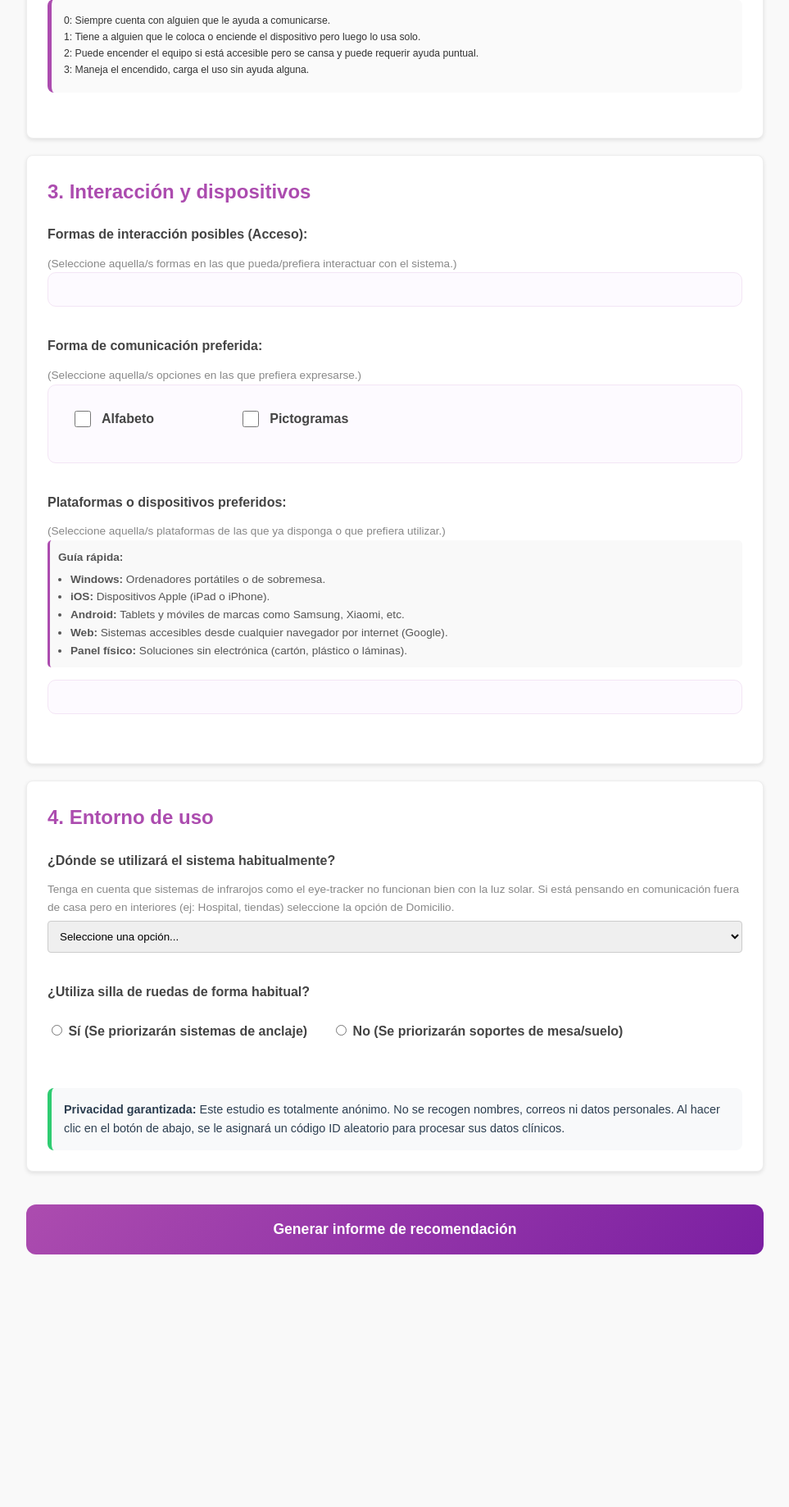
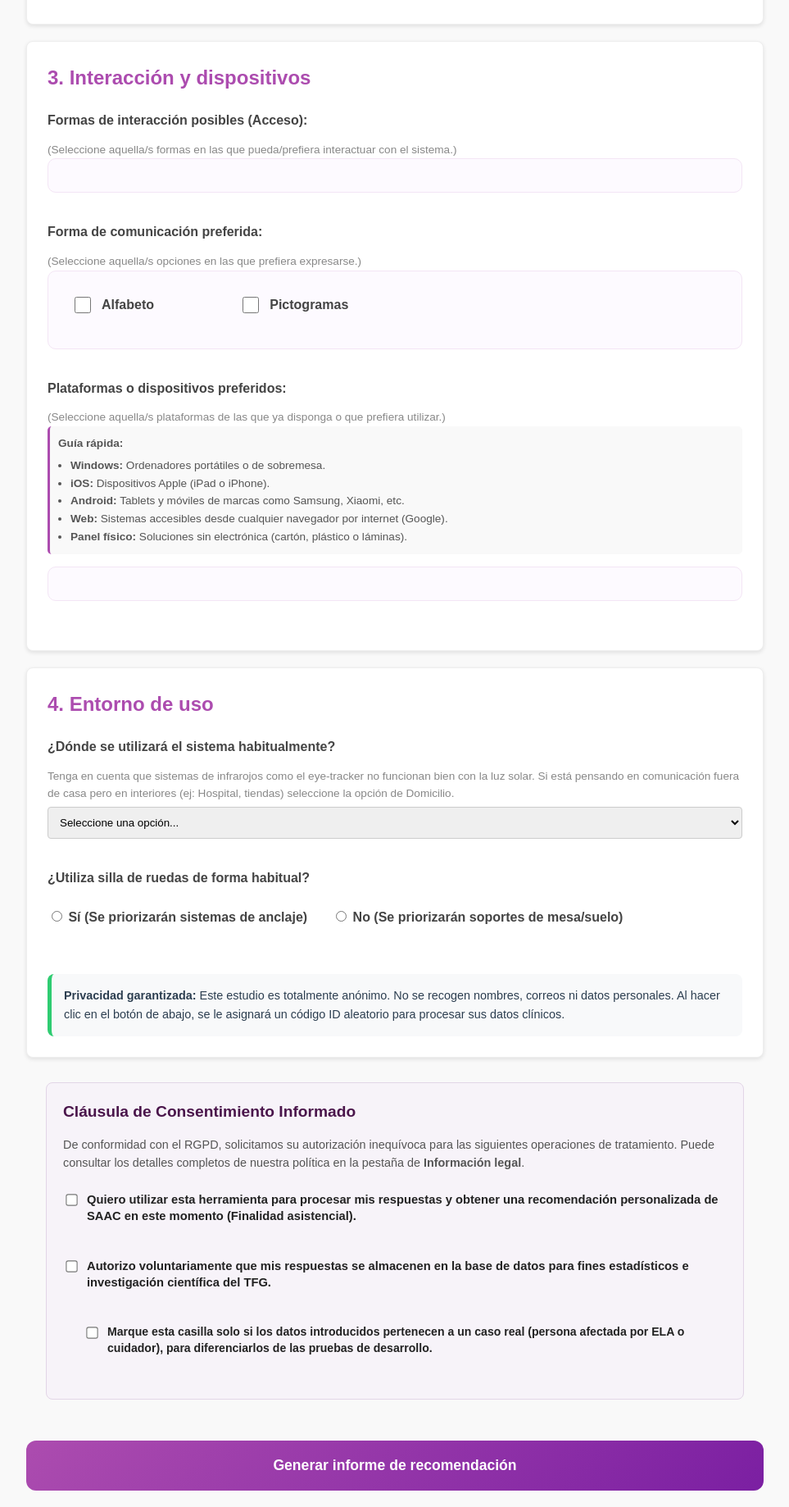
Before and after one commit to itslxcy/Trabajo-fin-de-grado, a Flask app: page /cuestionario in a window 1280 px wide. Shown: the part 2065-3903 px from the top of the page at 82% size, without its empty margins (158-1121 px from the left). Before the commit the page ends 3595 px from the top, so only its background shows below. Run offline with Flask 3, Linux system fonts and the light colour scheme; data that the repository does not hold is empty.

Commit message:
Especificación protección de datos

```diff
--- a/backend/app.py
+++ b/backend/app.py
@@ -18,12 +18,11 @@ load_dotenv()
 app = Flask(__name__)
 
 # CONFIGURACIÓN DE BASE DE DATOS
-# Primero intenta obtener la URL completa (la que te da Render)
+# Primero intenta obtener la URL completa (la que da Render)
 # Si no existe, construye la URL con las variables locales del .env
 url_nube = os.getenv('DATABASE_URL')
 
 if url_nube:
-    # Render a veces da la URL como 'postgres://', pero SQLAlchemy necesita 'postgresql://'
     if url_nube.startswith("postgres://"):
         url_nube = url_nube.replace("postgres://", "postgresql://", 1)
     app.config['SQLALCHEMY_DATABASE_URI'] = url_nube
@@ -81,17 +80,17 @@ def info_legal():
 
 #LÓGICA PRINCIPAL DE RECOMENDACIÓN. Recibe el cuestionario contestado, aplica un algoritmo de filtrado y genera recomendación
 @app.route('/recomendar', methods=['POST'])
-def recomendar():
+def determinar_recomendacion():
     nombre_usuario = generar_id_anonimo()
 
-    #CAPTURA DE DATOS
-    #IDS de las opciones seleccionadas en el cuestionario para idiomas, entradas, plataformas y métodos en forma de listas int
+    # CAPTURA DE DATOS
+    # IDS de las opciones seleccionadas en el cuestionario para idiomas, entradas, plataformas y métodos en forma de listas int
     ids_idiomas = [int(x) for x in request.form.getlist('idioma_ids')]
     ids_entradas = [int(x) for x in request.form.getlist('entrada_ids')]
     ids_plataformas = [int(x) for x in request.form.getlist('plataforma_ids')]
     ids_metodos_usuario = [int(x) for x in request.form.getlist('alfabetizacion_ids')]
 
-    #Niveles funcionales del usuario en escala numérica
+    # Niveles funcionales del usuario en escala numérica
     v_vision = int(request.form.get('vision', 0))
     v_audicion = int(request.form.get('audicion', 0))
     v_habla = int(request.form.get('habla', 0))
@@ -99,28 +98,33 @@ def recomendar():
     v_tecnologia = int(request.form.get('tecnologia', 0))
     v_autonomia_nivel = int(request.form.get('independencia', 0))
 
-    #Datos adicionales sobre el entorno, silla y si es un paciente real o una prueba
+    # Datos adicionales sobre el entorno, silla y si es un paciente real o una prueba
     v_entorno = request.form.get('entorno_principal', 'No definido')
     v_silla = request.form.get('usa_silla') == 'true'
+    # Captura limpia de PACIENTE REAL (True si está marcado, False si no)
+    # Captura limpia de PACIENTE REAL (Compara si el string es exactamente 'true')
     v_es_real = request.form.get('es_real') == 'true'
 
-    #INICIALIZACIÓN DE LISTAS DE RESULTADOS
+    # Captura limpia de AUTORIZA INVESTIGACIÓN
+    v_autoriza_investigacion = request.form.get('autoriza_investigacion') == 'true'
+
+    # INICIALIZACIÓN DE LISTAS DE RESULTADOS
     sistemas_finales = [] #Lista de sistemas válidos para recomendar directamente
     sistemas_preventivos = [] #Lista de sistemas que se pueden recomendar de forma preventiva (para facilitar la curva de aprendizaje)
     accesorios_referencia = [] #Lista de accesorios asociados
     ids_acc_vistos = set() #Control de duplicados en accesorios (si es complementario a varios SAAC sugeridos vale con que lo recomiende una vez)
     bancos_voz_final = [] #Lista con Voice Banking
 
-    #Identificación de IDs críticos para filtros inteligentes (Ojos y Manos)
+    # Identificación de IDs críticos para filtros inteligentes (Ojos y Manos)
     ent_ojos = TipoEntrada.query.filter(TipoEntrada.nombre.ilike('%ojos%')).first()
     id_ojos = ent_ojos.id if ent_ojos else None
     ent_manos = TipoEntrada.query.filter(TipoEntrada.nombre.ilike('%manos%')).first()
     id_manos = ent_manos.id if ent_manos else None
 
-    #LÓGICA DE FILTRADO BASE (SQL)
+    # LÓGICA DE FILTRADO BASE (SQL)
     consulta = SaacSistema.query.outerjoin(SistemaRequisitoFuncional)
 
-    #Filtros clínicos (El nivel del usuario debe ser mayor o igual al mínimo requerido por el sistema)
+    # Filtros clínicos (El nivel del usuario debe ser mayor o igual al mínimo requerido por el sistema)
     campos_clinicos = [(SaacSistema.fatiga_fisica, v_resistencia),
         (SistemaRequisitoFuncional.nivel_visual_min, v_vision),
         (SistemaRequisitoFuncional.nivel_tecnologico_min, v_tecnologia),
@@ -130,14 +134,14 @@ def recomendar():
     for columna, valor in campos_clinicos:
         consulta = consulta.filter(columna <= valor)
 
-    #Ejecuta el filtro anterior y se obtienen los resultados preliminares
+    # Ejecuta el filtro anterior y se obtienen los resultados preliminares
     resultados_preliminares = consulta.all()
 
-    #FUNCIÓN RECURSIVA PARA OBTENER PERIFÉRICOS (NUEVO)
-    #Busca en la tabla de asociación sistema_dependencia y añade accesorios "tirando del hilo" (ej: Software -> Tablet -> Soporte)
+    # FUNCIÓN RECURSIVA PARA OBTENER PERIFÉRICOS (NUEVO)
+    # Busca en la tabla de asociación sistema_dependencia y añade accesorios "tirando del hilo" (ej: Software -> Tablet -> Soporte)
     def obtener_perifericos_recursivo(sistema_u_objeto, lista_para_llenar):
         for acc in sistema_u_objeto.hardware_requerido:
-            #FILTRO DE PRECISIÓN TÁCTIL: Solo recomienda Lápiz o Guantes si el usuario puede usar las manos
+            # FILTRO DE PRECISIÓN TÁCTIL: Solo recomienda Lápiz o Guantes si el usuario puede usar las manos
             es_accesorio_tactil = any(k in acc.nombre.lower() for k in ['lápiz', 'guante'])
             if es_accesorio_tactil and (id_manos not in ids_entradas):
                 continue
@@ -158,19 +162,19 @@ def recomendar():
                 ids_acc_vistos.add(acc.id)
                 accesorios_referencia.append(acc)
 
-            #Llamada recursiva para encontrar dependencias del accesorio (Cascada)
+            # Llamada recursiva para encontrar dependencias del accesorio (Cascada)
             obtener_perifericos_recursivo(acc, lista_para_llenar)
 
-    #BUCLE DE FILTRADO DETALLADO a partir de los preliminares
+    # BUCLE DE FILTRADO DETALLADO a partir de los preliminares
     for s in resultados_preliminares:
         # Inicializamos los atributos para el HTML
         s.accesorios_totales = []
         s.nota_clinica = ""
 
-        #Filtro de idiomas, el sistema debe tener al menos uno de los idiomas seleccionados
+        # Filtro de idiomas, el sistema debe tener al menos uno de los idiomas seleccionados
         if ids_idiomas and not any(i.id in ids_idiomas for i in s.idiomas): continue
 
-        #Filtro de plataformas (Corregido para ser estricto con los Packs y Paneles)
+        # Filtro de plataformas (Corregido para ser estricto con los Packs y Paneles)
         if ids_plataformas:
             s_plats_ids = [p.id for p in s.plataformas]
             # Si el sistema tiene plataformas asignadas, comprobamos coincidencia estricta
@@ -181,93 +185,95 @@ def recomendar():
             elif s.categoria == 'sistema':
                 continue
 
-        #FILTRO DE MÉTODOS (Alfabeto/Pictogramas)
+        # FILTRO DE MÉTODOS (Alfabeto/Pictogramas)
         if ids_metodos_usuario:
             metodos_sistema_ids = [m.id for m in s.metodos]
-            #Si el sistema tiene métodos definidos, debe coincidir con al menos uno del usuario
+            # Si el sistema tiene métodos definidos, debe coincidir con al menos uno del usuario
             if metodos_sistema_ids and not any(m_id in ids_metodos_usuario for m_id in metodos_sistema_ids): continue
 
-        #Filtro de entradas, el sistema debe aceptar al menos uno de los métodos de entrada elegidos
+        # Filtro de entradas, el sistema debe aceptar al menos uno de los métodos de entrada elegidos
         if ids_entradas and s.entradas:
             if not any(e.id in ids_entradas for e in s.entradas): continue
 
-        #ASIGNACIÓN DE ACCESORIOS Y LÓGICA PREVENTIVA
+        # ASIGNACIÓN DE ACCESORIOS Y LÓGICA PREVENTIVA
         s_entradas_ids = [e.id for e in s.entradas]
 
-        #Lógica para control ocular preventivo
+        # Lógica para control ocular preventivo
         if id_ojos and id_ojos in s_entradas_ids and id_ojos not in ids_entradas:
-            #Solo se recomienda como preventivo si es software y requiere eye tracker (según BD)
+            # Solo se recomienda como preventivo si es software y requiere eye tracker (según BD)
             tiene_eye_tracker = any('eye tracker' in h.nombre.lower() for h in s.hardware_requerido)
 
             if s.categoria == 'sistema' and tiene_eye_tracker:
                 s.nota_clinica = "RECOMENDACIÓN PREVENTIVA: Entrenamiento temprano para el futuro control ocular."
                 sistemas_preventivos.append(s)
-                #Buscamos periféricos del preventivo para mostrarlos en la lista de referencia y en su objeto
+                # Buscamos periféricos del preventivo para mostrarlos en la lista de referencia y en su objeto
                 obtener_perifericos_recursivo(s, s.accesorios_totales)
-                continue #No se añade a la lista de recomendaciones directas para que no salga duplicado
+                continue # No se añade a la lista de recomendaciones directas para que no salga duplicado
             else:
                 continue
 
-        #Si llegamos aquí y es de la categoria sistema (no es hardware), se añade a la lista final
+        # Si llegamos aquí y es de la categoria sistema (no es hardware), se añade a la lista final
         if s.categoria == 'sistema':
             sistemas_finales.append(s)
-            #Activamos la búsqueda en cascada de periféricos para este sistema
+            # Activamos la búsqueda en cascada de periféricos para este sistema
             obtener_perifericos_recursivo(s, s.accesorios_totales)
 
-    #PREPARAR LISTAS PARA HTML
-    #Lista de sistemas recomendados directamente
+    # PREPARAR LISTAS PARA HTML
+    # Lista de sistemas recomendados directamente
     recomendados = sistemas_finales
 
-    #Si el usuario puede hablar se muestran todos
+    # Si el usuario puede hablar se muestran todos
     bancos_voz_final = [s for s in sistemas_finales if s.categoria == 'servicio']
     if not bancos_voz_final and v_habla >= 2:
         bancos_voz_final = SaacSistema.query.filter(SaacSistema.categoria == 'servicio').all()
 
-    #GUARDAR HISTORIAL
-    #ID del registro (usado más adelante para el feedback)
+    # CONTROL DE HISTORIAL Y ALMACENAMIENTO DE DATOS ANÓNIMOS
     h_id = None
 
-    #Recupera los objetos completos a partir de los IDs seleccionados
-    idiomas_obj = Idioma.query.filter(Idioma.id.in_(ids_idiomas)).all()
-    plataformas_obj = Plataforma.query.filter(Plataforma.id.in_(ids_plataformas)).all()
-    metodos_obj = MetodoComunicacion.query.filter(MetodoComunicacion.id.in_(ids_metodos_usuario)).all()
-    entradas_obj = TipoEntrada.query.filter(TipoEntrada.id.in_(ids_entradas)).all()
-    nombres_entradas = [e.nombre for e in entradas_obj]
+    # El registro histórico solo se procesa y ejecuta si existe consentimiento explícito del participante
+    if v_autoriza_investigacion:
+        # Recupera los objetos completos a partir de los IDs seleccionados
+        idiomas_obj = Idioma.query.filter(Idioma.id.in_(ids_idiomas)).all()
+        plataformas_obj = Plataforma.query.filter(Plataforma.id.in_(ids_plataformas)).all()
+        metodos_obj = MetodoComunicacion.query.filter(MetodoComunicacion.id.in_(ids_metodos_usuario)).all()
+        entradas_obj = TipoEntrada.query.filter(TipoEntrada.id.in_(ids_entradas)).all()
+        nombres_entradas = [e.nombre for e in entradas_obj]
 
-    #Diccionario con el perfil completo del usuario para guardarlo en JSON
-    datos_completos = {
-        "vision": v_vision,
-        "audicion": v_audicion,
-        "habla": v_habla,
-        "resistencia": v_resistencia,
-        "tecnologia": v_tecnologia,
-        "autonomia": f"Nivel {v_autonomia_nivel}",
-        "silla_ruedas": v_silla,
-        "entorno": v_entorno,
-        "interaccion": ", ".join(nombres_entradas) if nombres_entradas else "No definidas",
-        "idioma": ", ".join([i.nombre for i in idiomas_obj]) if idiomas_obj else "No seleccionado",
-        "plataforma_pref": ", ".join([p.nombre for p in plataformas_obj]) if plataformas_obj else "Cualquiera",
-        "metodo_pref": ", ".join([m.nombre for m in metodos_obj]) if metodos_obj else "Sin preferencia"}
+        # Diccionario con el perfil completo del usuario para guardarlo en JSON
+        datos_completos = {
+            "vision": v_vision,
+            "audicion": v_audicion,
+            "habla": v_habla,
+            "resistencia": v_resistencia,
+            "tecnologia": v_tecnologia,
+            "autonomia": f"Nivel {v_autonomia_nivel}",
+            "silla_ruedas": v_silla,
+            "entorno": v_entorno,
+            "interaccion": ", ".join(nombres_entradas) if nombres_entradas else "No definidas",
+            "idioma": ", ".join([i.nombre for i in idiomas_obj]) if idiomas_obj else "No seleccionado",
+            "plataforma_pref": ", ".join([p.nombre for p in plataformas_obj]) if plataformas_obj else "Cualquiera",
+            "metodo_pref": ", ".join([m.nombre for m in metodos_obj]) if metodos_obj else "Sin preferencia"}
 
-    #Texto para mejorar legibilidad en visualización del historial
-    texto_recomendacion = f"SISTEMAS: {', '.join([s.nombre for s in recomendados])}"
-    if accesorios_referencia:
-        texto_recomendacion += f" | ACCESORIOS: {', '.join([a.nombre for a in accesorios_referencia])}"
+        # Texto para mejorar legibilidad en visualización del historial
+        texto_recomendacion = f"SISTEMAS: {', '.join([s.nombre for s in recomendados])}"
+        if accesorios_referencia:
+            texto_recomendacion += f" | ACCESORIOS: {', '.join([a.nombre for a in accesorios_referencia])}"
 
-    #Se crea el registro en el historial
-    nuevo_historial = HistorialRecomendacion(
-        nombre_paciente=nombre_usuario,
-        fecha=datetime.now(),
-        input_usuario=datos_completos,
-        sistemas_recomendados=texto_recomendacion,
-        es_real=v_es_real)
+        # Se crea el registro en el historial
+        nuevo_historial = HistorialRecomendacion(
+            nombre_paciente=nombre_usuario,
+            fecha=datetime.now(),
+            input_usuario=datos_completos,
+            sistemas_recomendados=texto_recomendacion,
+            es_real=v_es_real if v_autoriza_investigacion else False # Forzamos False si no hay autorización
+)
 
-    #Se guarda en BD
-    bd.session.add(nuevo_historial)
-    bd.session.commit()
-    h_id = nuevo_historial.id
+        # Se guarda en BD
+        bd.session.add(nuevo_historial)
+        bd.session.commit()
+        h_id = nuevo_historial.id
 
-    #Renderizado página de resultados
+    # Renderizado página de resultados
     return render_template('recomendacion.html',
                            nombre_usuario=nombre_usuario,
                            sistemas=recomendados,
--- a/backend/modelos.py
+++ b/backend/modelos.py
@@ -140,7 +140,7 @@ class HistorialRecomendacion(bd.Model):
     input_usuario = bd.Column(bd.JSON) #JSON con perfil de usuario como se introdujo al cuestionario (incluye niveles clínicos, idioma, plataforma...)
     sistemas_recomendados = bd.Column(bd.Text) #Texto con nombres de los sistemas recomendados y accesorios asociados
     feedback = bd.Column(bd.JSON, nullable=True) #JSON con las valoraciones del usuario
-    es_real = bd.Column(bd.Boolean, default=False) #Distinción entre registros reales y feedback
+    es_real = bd.Column(bd.Boolean, default=False, nullable=False) #Distinción entre registros reales y feedback
 
     def __repr__(self):
         return f'<Recomendacion {self.nombre_paciente} - {self.fecha}>'
--- a/backend/static/estilos.css
+++ b/backend/static/estilos.css
@@ -930,15 +930,6 @@ thead tr {
     color: #444;
 }
 
-.badge {
-    display: block;
-    width: fit-content;
-    padding: 2px 0; /* Sin padding lateral para que parezca texto limpio */
-    font-size: 0.9em;
-    background: none !important; /* Eliminamos cualquier fondo */
-    border: none !important;     /* Eliminamos cualquier borde */
-}
-
 /* Periféricos en la tabla principal - Ahora en Morado */
 .badge-info {
     color: #ac4caf;
@@ -1329,3 +1320,52 @@ h1,h2 .titulo-seccion {
     font-size: 0.92em;
     color: #3b2040;
 }
+
+.contenedor-consentimiento-rgpd {
+    background-color: #f7f3f9; /* Fondo lila muy suave */
+    border: 1px solid #e2d5e7;
+    border-radius: 8px;
+    padding: 20px;
+    margin: 30px auto;
+    max-width: 90%;
+    font-family: sans-serif;
+}
+
+.titulo-consentimiento {
+    color: #4a154b; /* Morado oscuro */
+    margin-top: 0;
+    margin-bottom: 10px;
+    font-size: 1.2em;
+    font-weight: 600;
+}
+
+.texto-ley-rgpd {
+    font-size: 0.9em;
+    color: #555555;
+    margin-bottom: 15px;
+    line-height: 1.5;
+}
+
+.opcion-consentimiento {
+    margin-bottom: 12px;
+    padding: 8px 0;
+}
+
+.etiqueta-check-rgpd {
+    display: flex;
+    align-items: flex-start;
+    cursor: pointer;
+}
+
+.etiqueta-check-rgpd input[type="checkbox"] {
+    margin-top: 4px;
+    margin-right: 12px;
+    accent-color: #6b2d5c; /* Hace que el tick del checkbox sea morado en navegadores modernos */
+    transform: scale(1.1);
+}
+
+.texto-check {
+    font-size: 0.92em;
+    color: #222222;
+    line-height: 1.4;
+}
--- a/backend/templates/admin_historial.html
+++ b/backend/templates/admin_historial.html
@@ -38,7 +38,9 @@
                         <span class="fecha-texto">{{ r.fecha.strftime('%d/%m/%Y') if r.fecha else 'S/F' }}</span><br>
                         <strong class="hora-texto">{{ r.fecha.strftime('%H:%M') if r.fecha else '' }}</strong>
                         <br>
-                        {% if r.es_real %}
+
+                        <!-- Evaluación explícita del booleano o su equivalente en base de datos -->
+                        {% if r.es_real is sameas true or r.es_real == 1 %}
                             <span class="badge badge-real">PACIENTE REAL</span>
                         {% else %}
                             <span class="badge badge-prueba">PRUEBA / OTROS</span>
--- a/backend/templates/cuestionario.html
+++ b/backend/templates/cuestionario.html
@@ -25,19 +25,6 @@
         <!-- DATOS GENERALES -->
         <div class="seccion">
             <h2>1. Información básica</h2>
-
-            <!-- Filtro para diferenciar pruebas de datos reales -->
-            <div class="alerta-validacion">
-                <label class="label-checkbox-personalizado">
-                    <input type="checkbox" name="es_real" value="true" class="input-checkbox-grande">
-                    <span class="texto-validacion">
-                        <strong>Validación de datos para investigación:</strong>
-                        Marque esta casilla únicamente si es una persona afectada por ELA o cuidador.
-                        Esto permite que sus respuestas sean incluidas en el análisis estadístico del estudio de investigación
-                        asociado a este proyecto, diferenciándolas de las pruebas de funcionamiento.
-                    </span>
-                </label>
-            </div>
 
             <!-- Idiomas generados dinámicamente desde la base de datos (idioma_ids) -->
             <div class="pregunta">
@@ -196,6 +183,38 @@
             </div>
         </div>
 
+        <!-- SECCIÓN DE CONSENTIMIENTO SEPARADO (REQUISITO RGPD + INTEGRACIÓN PACIENTE REAL) -->
+        <div class="contenedor-consentimiento-rgpd">
+            <h3 class="titulo-consentimiento">Cláusula de Consentimiento Informado</h3>
+            <p class="texto-ley-rgpd">
+                De conformidad con el RGPD, solicitamos su autorización inequívoca para las siguientes operaciones de tratamiento. Puede consultar los detalles completos de nuestra política en la pestaña de <strong>Información legal</strong>.
+            </p>
+
+            <!-- Acción 1: Obligatoria para recibir el servicio en tiempo real (No guarda en BD) -->
+            <div class="opcion-consentimiento">
+                <label class="etiqueta-check-rgpd">
+                    <input type="checkbox" name="acepta_procesamiento" value="true" required>
+                    <span class="texto-check">Quiero utilizar esta herramienta para procesar mis respuestas y obtener una recomendación personalizada de SAAC en este momento (Finalidad asistencial).</span>
+                </label>
+            </div>
+
+            <!-- Acción 2: OPT-IN INDEPENDIENTE Y INTEGRADO (Guarda en BD y diferencia si es real) -->
+            <div class="opcion-consentimiento">
+                <label class="etiqueta-check-rgpd">
+                    <input type="checkbox" name="autoriza_investigacion" value="true">
+                    <span class="texto-check">Autorizo voluntariamente que mis respuestas se almacenen en la base de datos para fines estadísticos e investigación científica del TFG.</span>
+                </label>
+            </div>
+
+            <!-- Sub-casilla de datos reales: Solo tiene sentido si se autoriza la investigación -->
+            <div class="opcion-consentimiento sub-opcion-real" style="margin-left: 25px; margin-top: 5px;">
+                <label class="etiqueta-check-rgpd">
+                    <input type="checkbox" name="es_real" value="true">
+                    <span class="texto-check" style="font-size: 0.88em;"><strong>Marque esta casilla solo si los datos introducidos pertenecen a un caso real</strong> (persona afectada por ELA o cuidador), para diferenciarlos de las pruebas de desarrollo.</span>
+                </label>
+            </div>
+        </div>
+
         <button type="submit" class="boton-enviar">
             Generar informe de recomendación
         </button>
```
